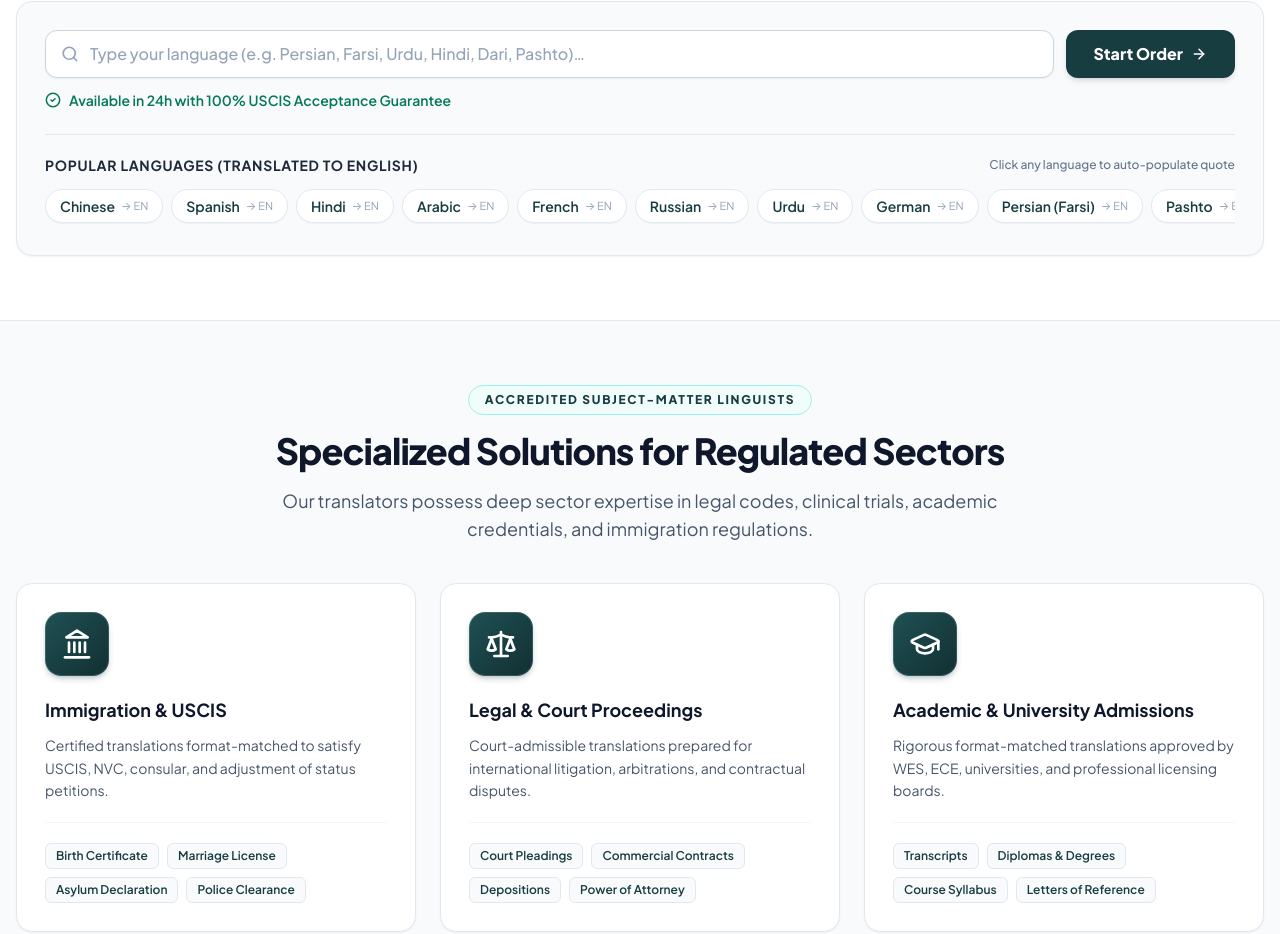
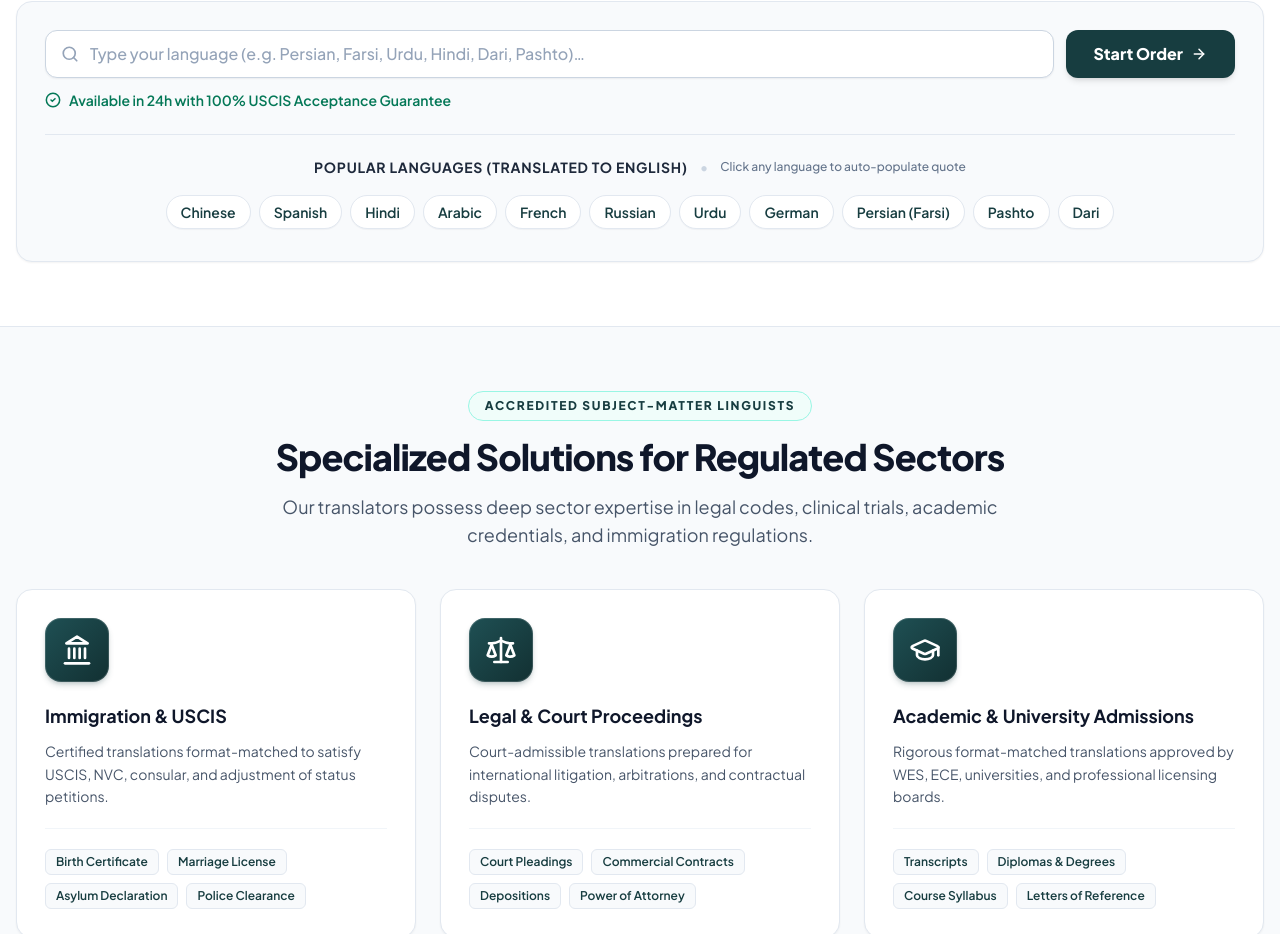
Before and after one commit to ashafiee1979-netizen/linguist-point-international, a Next.js app: page / in a window 1280 px wide. Shown: the part 3049-3983 px from the top of the page. Built offline with nearby package versions, Linux system fonts and the light colour scheme.

Commit message:
Center popular languages row with equal margins and fit all 11 languages including Pashto without cutoff

```diff
--- a/components/LanguageLookup.tsx
+++ b/components/LanguageLookup.tsx
@@ -253,27 +253,27 @@ export const LanguageLookup: React.FC<LanguageLookupProps> = ({ onOpenOrder, onS
             </button>
           </div>
 
-          <div className="mt-6 pt-5 border-t border-slate-200">
-            <div className="flex flex-col sm:flex-row sm:items-center justify-between gap-1 mb-3">
+          <div className="mt-6 pt-5 border-t border-slate-200 text-center">
+            <div className="flex flex-col sm:flex-row sm:items-center justify-center gap-x-3 gap-y-1 mb-3.5 text-center">
               <h3 className="text-xs sm:text-sm font-bold text-slate-800 uppercase tracking-wider">
                 Popular Languages (Translated to English)
               </h3>
+              <span className="hidden sm:inline text-slate-300" aria-hidden="true">•</span>
               <span className="text-[11px] sm:text-xs text-slate-500 font-medium">
                 Click any language to auto-populate quote
               </span>
             </div>
 
-            {/* Single Row: All Popular Languages */}
-            <div className="flex items-center gap-2 overflow-x-auto no-scrollbar pb-1 pt-0.5">
+            {/* Single Row: Centered with equal spacing on both sides */}
+            <div className="flex items-center justify-center gap-1.5 sm:gap-2 overflow-x-auto no-scrollbar pb-1 pt-0.5">
               {POPULAR_LANGUAGES.map((item) => (
                 <button
                   key={item.pair}
                   onClick={() => handleRouteLanguage(item.name, "English")}
-                  className="whitespace-nowrap text-xs sm:text-sm font-semibold text-[#173d40] bg-white border border-slate-200 hover:border-[#173d40] hover:bg-teal-50/80 px-3.5 py-1.5 rounded-full transition-all shadow-2xs hover:shadow-xs flex items-center gap-1.5 flex-shrink-0"
+                  className="whitespace-nowrap text-xs sm:text-sm font-semibold text-[#173d40] bg-white border border-slate-200 hover:border-[#173d40] hover:bg-teal-50/80 px-3 sm:px-3.5 py-1 sm:py-1.5 rounded-full transition-all shadow-2xs hover:shadow-xs flex items-center gap-1 flex-shrink-0"
                   title={`Order ${item.name} to English translation`}
                 >
                   <span>{item.name}</span>
-                  <span className="text-[11px] font-normal text-slate-400">→ EN</span>
                 </button>
               ))}
             </div>
```
